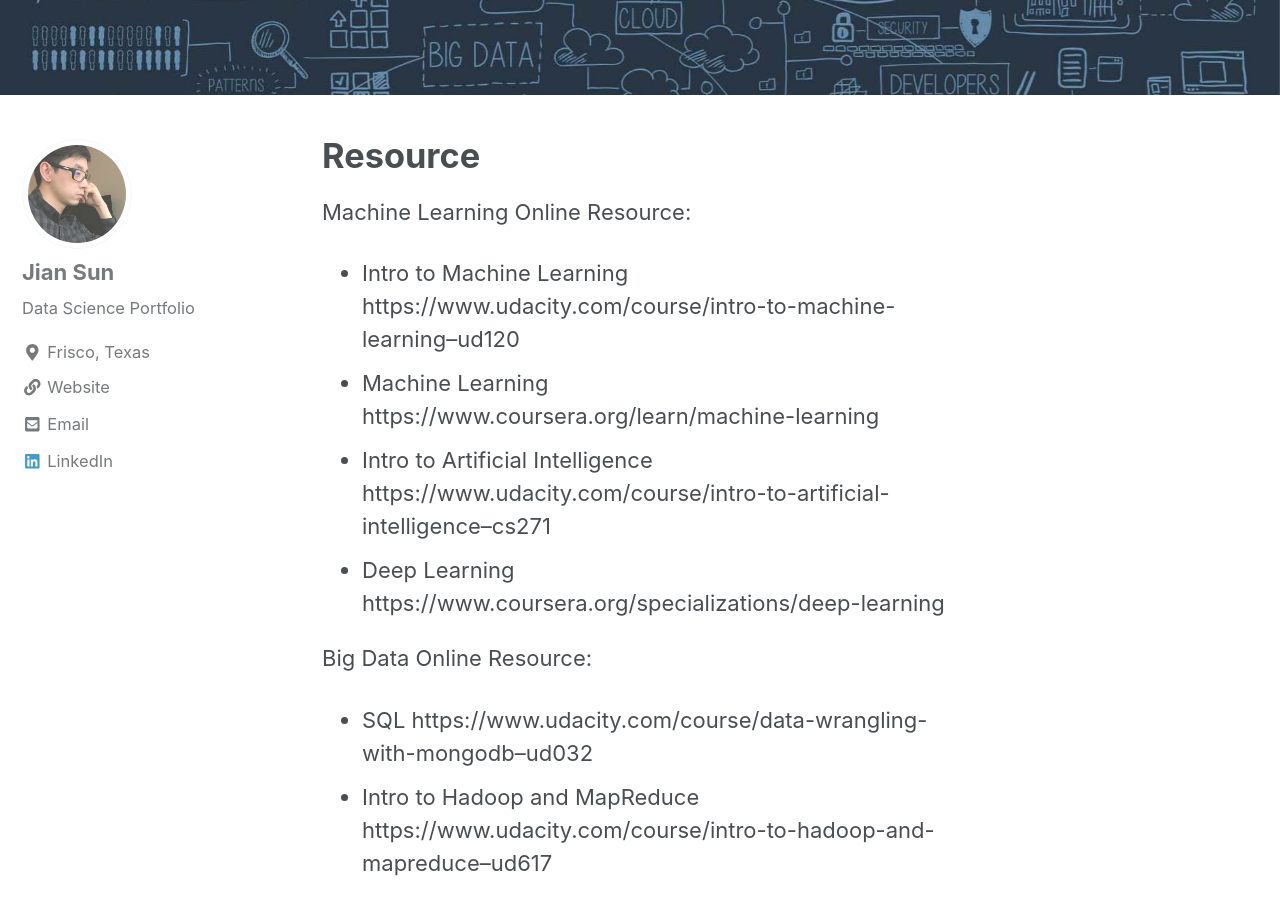
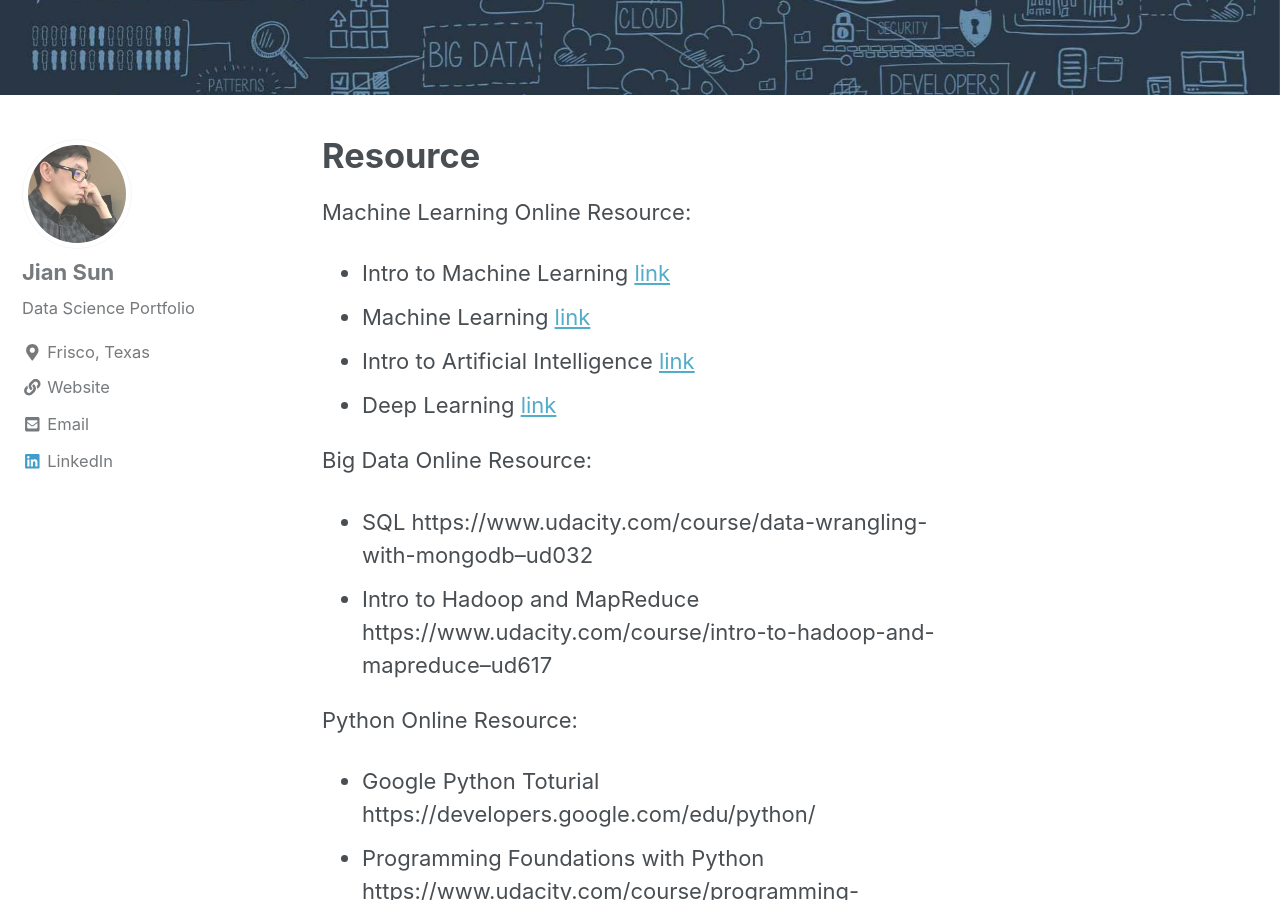
Before and after one commit to jianv/jianv.github.io, a Jekyll site: the page built from _pages/resource.md, in a window 1280 px wide and 900 px high, scrolled down 331 px. Built offline with Jekyll 4.4.1, drawn with Linux system fonts in a browser that asks for light colours; nearby versions of some CDN libraries.

Commit message:
Update resource.md

```diff
--- a/_pages/resource.md
+++ b/_pages/resource.md
@@ -9,13 +9,13 @@
 ---
 Machine Learning Online Resource:
 * Intro to Machine Learning
-  https://www.udacity.com/course/intro-to-machine-learning–ud120
+  [link](https://www.udacity.com/course/intro-to-machine-learning–ud120)
 * Machine Learning
-  https://www.coursera.org/learn/machine-learning
+  [link](https://www.coursera.org/learn/machine-learning)
 * Intro to Artificial Intelligence
-  https://www.udacity.com/course/intro-to-artificial-intelligence–cs271
+  [link](https://www.udacity.com/course/intro-to-artificial-intelligence–cs271)
 * Deep Learning
-  https://www.coursera.org/specializations/deep-learning
+  [link](https://www.coursera.org/specializations/deep-learning)
 
 Big Data Online Resource:
 * SQL
```
